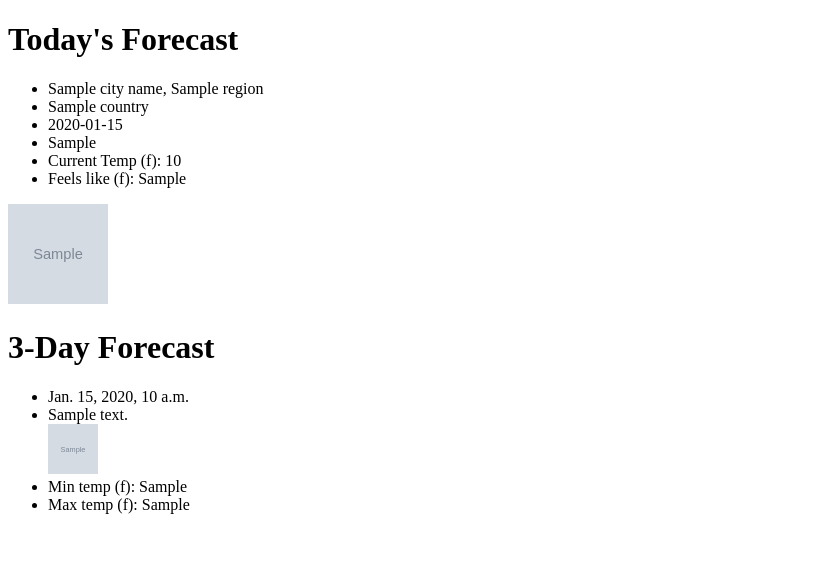
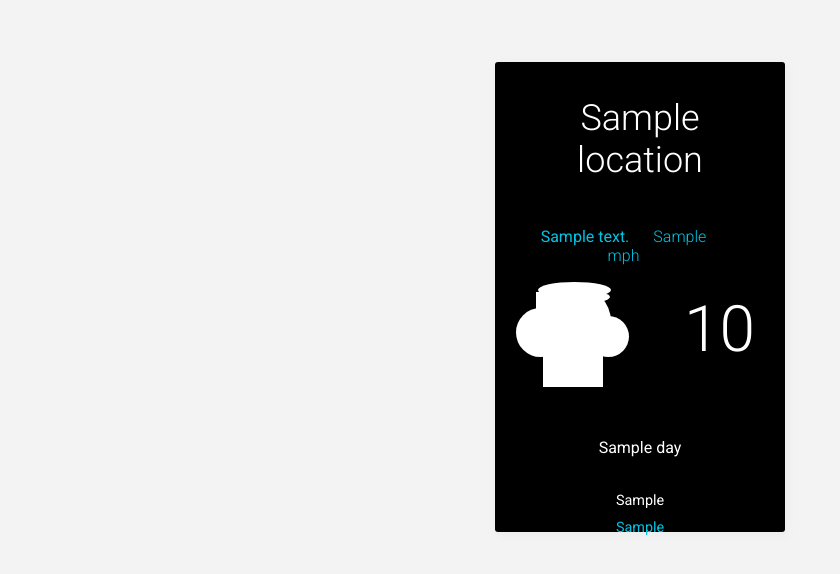
Before and after one commit to mkilgus5750/weather, a Django app: template forecast/templates/forecast/index.html in a window 1280 px wide. Shown: the top 574 px of the page, without its empty margins (0-840 px from the left). Run offline with Django 3.2, Linux system fonts and the light colour scheme; the template is opened without the code that fills it: most values are stand-ins (such as "Sample title", 1, 10 or a date in 2020); grey boxes marked "Sample" are stand-in pictures.

Commit message:
feat:styled with codepen

```diff
--- /dev/null
+++ b/forecast/static/forecast/index.css
@@ -0,0 +1,185 @@
+@import url(https://fonts.googleapis.com/css?family=Roboto:400,300);
+html,
+body {
+    background-color: #F3F3F3;
+    font-family: 'Roboto', sans-serif;
+}
+
+.card {
+    color: white;
+    margin: 0 auto;
+    margin-top: 5%;
+    padding: 5px 30px;
+    width: 290px;
+    height: 470px;
+    border-radius: 3px;
+    background-color: black;
+    box-shadow: 1px 2px 10px rgba(211, 206, 206, 0.2);
+    -webkit-animation: open 2s cubic-bezier(.39, 0, .38, 1);
+}
+
+@-webkit-keyframes open {
+    from {
+        padding: 0 30px;
+        height: 0;
+    }
+    to {
+        height: 470px;
+    }
+}
+
+h1,
+h2,
+h3,
+h4 {
+    position: relative;
+}
+
+h1 {
+    float: right;
+    color: white;
+    font-weight: 300;
+    font-size: 6.59375em;
+    line-height: .2em;
+    -webkit-animation: up 2s cubic-bezier(.39, 0, .38, 1) .2s;
+
+}
+
+h2 {
+    font-weight: 300;
+    font-size: 2.25em;
+    -webkit-animation: up 2s cubic-bezier(.39, 0, .38, 1);
+}
+
+h3 {
+    float: left;
+    margin-right: 33px;
+    color: rgb(0, 196, 230);
+    font-weight: 400;
+    font-size: 1em;
+    -webkit-animation: up 2s cubic-bezier(.39, 0, .38, 1) .1s;
+}
+
+span {
+    margin-left: 24px;
+    color: rgb(0, 196, 230);
+    font-weight: 300;
+}
+
+span span {
+    margin-left: 0;
+}
+
+.dot {
+    font-size: .9em;
+}
+
+.sky {
+    position: relative;
+    margin-top: 108px;
+    width: 100px;
+    height: 100px;
+    -webkit-animation: up 2s cubic-bezier(.39, 0, .38, 1) .2s;
+}
+
+.sun {
+    position: relative;
+    top: -3px;
+    width: 55px;
+    height: 55px;
+    border-radius: 50%;
+    background-color: #FFEB3B;
+    -webkit-animation: up 2s cubic-bezier(.39, 0, .38, 1) .5s;
+}
+
+.cloud {
+    position: absolute;
+    top: 60px;
+    left: 30px;
+    -webkit-animation: up 2s cubic-bezier(.39, 0, .38, 1) .7s;
+}
+
+.cloud:before,
+.cloud:after {
+    position: absolute;
+    display: block;
+    content: "";
+}
+
+.cloud:before {
+    margin-left: -10px;
+    width: 51px;
+    height: 18px;
+    background: #fff;
+}
+
+.cloud:after {
+    position: absolute;
+    top: -10px;
+    left: -22px;
+    width: 28px;
+    height: 28px;
+    border-radius: 50%;
+    background: #fff;
+    box-shadow: 50px -6px 0 6px #fff, 25px -19px 0 10px #fff;
+}
+
+table {
+    position: relative;
+    top: 10px;
+    width: 100%;
+    text-align: center;
+}
+
+tr:nth-child(1) td:nth-child(1),
+tr:nth-child(1) td:nth-child(2),
+tr:nth-child(1) td:nth-child(3),
+tr:nth-child(1) td:nth-child(4),
+tr:nth-child(1) td:nth-child(5) {
+    padding-bottom: 32px;
+    -webkit-animation: up 2s cubic-bezier(.39, 0, .38, 1) .7s;
+}
+
+tr:nth-child(2) td:nth-child(1),
+tr:nth-child(2) td:nth-child(2),
+tr:nth-child(2) td:nth-child(3),
+tr:nth-child(2) td:nth-child(4),
+tr:nth-child(2) td:nth-child(5) {
+    padding-bottom: 7px;
+    -webkit-animation: up 2s cubic-bezier(.39, 0, .38, 1) .9s;
+}
+
+tr:nth-child(3) td:nth-child(1),
+tr:nth-child(3) td:nth-child(2),
+tr:nth-child(3) td:nth-child(3),
+tr:nth-child(3) td:nth-child(4),
+tr:nth-child(3) td:nth-child(5) {
+    padding-bottom: 7px;
+    -webkit-animation: up 2s cubic-bezier(.39, 0, .38, 1) .9s;
+}
+
+tr:nth-child(2),
+tr:nth-child(3) {
+    font-size: .9em;
+}
+
+tr:nth-child(3) {
+    color: rgb(0, 196, 230);
+}
+
+@-webkit-keyframes up {
+    0% {
+        opacity: 0;
+        -webkit-transform: translateY(15px);
+    }
+    50% {
+        opacity: 0;
+        -webkit-transform: translateY(15px);
+    }
+    99% {
+        -webkit-animation-play-state: paused;
+    }
+    100% {
+        opacity: 1;
+    }
+}
--- /dev/null
+++ b/forecast/static/forecast/weather_icons.css
@@ -0,0 +1,304 @@
+html { box-sizing: border-box; }
+html *,
+html *:before,
+html *:after { box-sizing: inherit; }
+
+body {
+  max-width: 42em;
+  padding: 2em;
+  margin: 0 auto;
+  color: #161616;
+  font-family: 'Roboto', sans-serif;
+  text-align: center;
+}
+
+h1 {
+  margin-bottom: 1.375em;
+
+  font-weight: 100;
+  font-size: 4em;
+  text-transform: uppercase;
+}
+
+p,
+a {
+  color: rgba(255,255,255,0.3);
+  font-size: small;
+}
+p { margin: 1.375rem 0; }
+
+.icon {
+  position: relative;
+  display: inline-block;
+  width: 6em;
+  height: 4em;
+  font-size: 1em; /* control icon size here */
+}
+.cloud {
+  position: absolute;
+  z-index: 1;
+  top: 50%;
+  left: 50%;
+  width: 3.6875em;
+  height: 3.6875em;
+  margin: -1.84375em;
+  background: currentColor;
+  border-radius: 50%;
+  box-shadow:
+    -2.1875em 0.6875em 0 -0.6875em,
+    2.0625em 0.9375em 0 -0.9375em,
+    0 0 0 0.375em #fff,
+    -2.1875em 0.6875em 0 -0.3125em #fff,
+    2.0625em 0.9375em 0 -0.5625em #fff;
+}
+.cloud:after {
+  content: '';
+  position: absolute;
+  bottom: 0;
+  left: -0.5em;
+  display: block;
+  width: 4.5625em;
+  height: 1em;
+  background: currentColor;
+  box-shadow: 0 0.4375em 0 -0.0625em #fff;
+}
+.cloud:nth-child(2) {
+  z-index: 0;
+  background: #fff;
+  box-shadow:
+    -2.1875em 0.6875em 0 -0.6875em #fff,
+    2.0625em 0.9375em 0 -0.9375em #fff,
+    0 0 0 0.375em #fff,
+    -2.1875em 0.6875em 0 -0.3125em #fff,
+    2.0625em 0.9375em 0 -0.5625em #fff;
+  opacity: 0.3;
+  transform: scale(0.5) translate(6em, -3em);
+  animation: cloud 4s linear infinite;
+}
+.cloud:nth-child(2):after { background: #fff; }
+
+.sun {
+  position: absolute;
+  top: 50%;
+  left: 50%;
+  width: 2.5em;
+  height: 2.5em;
+  margin: -1.25em;
+  background: currentColor;
+  border-radius: 50%;
+  box-shadow: 0 0 0 0.375em #fff;
+  animation: spin 12s infinite linear;
+}
+.rays {
+  position: absolute;
+  top: -2em;
+  left: 50%;
+  display: block;
+  width: 0.375em;
+  height: 1.125em;
+  margin-left: -0.1875em;
+  background: #fff;
+  border-radius: 0.25em;
+  box-shadow: 0 5.375em #fff;
+}
+.rays:before,
+.rays:after {
+  content: '';
+  position: absolute;
+  top: 0em;
+  left: 0em;
+  display: block;
+  width: 0.375em;
+  height: 1.125em;
+  transform: rotate(60deg);
+  transform-origin: 50% 3.25em;
+  background: #fff;
+  border-radius: 0.25em;
+  box-shadow: 0 5.375em #fff;
+}
+.rays:before {
+  transform: rotate(120deg);
+}
+.cloud + .sun {
+  margin: -2em 1em;
+}
+
+.rain,
+.lightning,
+.snow {
+  position: absolute;
+  z-index: 2;
+  top: 50%;
+  left: 50%;
+  width: 3.75em;
+  height: 3.75em;
+  margin: 0.375em 0 0 -2em;
+  background: currentColor;
+}
+
+.rain:after {
+  content: '';
+  position: absolute;
+  z-index: 2;
+  top: 50%;
+  left: 50%;
+  width: 1.125em;
+  height: 1.125em;
+  margin: -1em 0 0 -0.25em;
+  background: #0cf;
+  border-radius: 100% 0 60% 50% / 60% 0 100% 50%;
+  box-shadow:
+    0.625em 0.875em 0 -0.125em rgba(255,255,255,0.2),
+    -0.875em 1.125em 0 -0.125em rgba(255,255,255,0.2),
+    -1.375em -0.125em 0 rgba(255,255,255,0.2);
+  transform: rotate(-28deg);
+  animation: rain 3s linear infinite;
+}
+
+.bolt {
+  position: absolute;
+  top: 50%;
+  left: 50%;
+  margin: -0.25em 0 0 -0.125em;
+  color: #fff;
+  opacity: 0.3;
+  animation: lightning 2s linear infinite;
+}
+.bolt:nth-child(2) {
+  width: 0.5em;
+  height: 0.25em;
+  margin: -1.75em 0 0 -1.875em;
+  transform: translate(2.5em, 2.25em);
+  opacity: 0.2;
+  animation: lightning 1.5s linear infinite;
+}
+.bolt:before,
+.bolt:after {
+  content: '';
+  position: absolute;
+  z-index: 2;
+  top: 50%;
+  left: 50%;
+  margin: -1.625em 0 0 -1.0125em;
+  border-top: 1.25em solid transparent;
+  border-right: 0.75em solid;
+  border-bottom: 0.75em solid;
+  border-left: 0.5em solid transparent;
+  transform: skewX(-10deg);
+}
+.bolt:after {
+  margin: -0.25em 0 0 -0.25em;
+  border-top: 0.75em solid;
+  border-right: 0.5em solid transparent;
+  border-bottom: 1.25em solid transparent;
+  border-left: 0.75em solid;
+  transform: skewX(-10deg);
+}
+.bolt:nth-child(2):before {
+  margin: -0.75em 0 0 -0.5em;
+  border-top: 0.625em solid transparent;
+  border-right: 0.375em solid;
+  border-bottom: 0.375em solid;
+  border-left: 0.25em solid transparent;
+}
+.bolt:nth-child(2):after {
+  margin: -0.125em 0 0 -0.125em;
+  border-top: 0.375em solid;
+  border-right: 0.25em solid transparent;
+  border-bottom: 0.625em solid transparent;
+  border-left: 0.375em solid;
+}
+
+.flake:before,
+.flake:after {
+  content: '\2744';
+  position: absolute;
+  top: 50%;
+  left: 50%;
+  margin: -1.025em 0 0 -1.0125em;
+  color: #fff;
+  list-height: 1em;
+  opacity: 0.2;
+  animation: spin 8s linear infinite reverse;
+}
+.flake:after {
+  margin: 0.125em 0 0 -1em;
+  font-size: 1.5em;
+  opacity: 0.4;
+  animation: spin 14s linear infinite;
+}
+.flake:nth-child(2):before {
+  margin: -0.5em 0 0 0.25em;
+  font-size: 1.25em;
+  opacity: 0.2;
+  animation: spin 10s linear infinite;
+}
+.flake:nth-child(2):after {
+  margin: 0.375em 0 0 0.125em;
+  font-size: 2em;
+  opacity: 0.4;
+  animation: spin 16s linear infinite reverse;
+}
+
+
+/* Animations */
+
+@keyframes spin {
+  100% { transform: rotate(360deg); }
+}
+
+@keyframes cloud {
+  0% { opacity: 0; }
+  50% { opacity: 0.3; }
+  100% {
+    opacity: 0;
+    transform: scale(0.5) translate(-200%, -3em);
+  }
+}
+
+@keyframes rain {
+  0% {
+    background: #0cf;
+    box-shadow:
+      0.625em 0.875em 0 -0.125em rgba(255,255,255,0.2),
+      -0.875em 1.125em 0 -0.125em rgba(255,255,255,0.2),
+      -1.375em -0.125em 0 #0cf;
+  }
+  25% {
+    box-shadow:
+      0.625em 0.875em 0 -0.125em rgba(255,255,255,0.2),
+      -0.875em 1.125em 0 -0.125em #0cf,
+      -1.375em -0.125em 0 rgba(255,255,255,0.2);
+  }
+  50% {
+    background: rgba(255,255,255,0.3);
+    box-shadow:
+      0.625em 0.875em 0 -0.125em #0cf,
+      -0.875em 1.125em 0 -0.125em rgba(255,255,255,0.2),
+      -1.375em -0.125em 0 rgba(255,255,255,0.2);
+  }
+  100% {
+    box-shadow:
+      0.625em 0.875em 0 -0.125em rgba(255,255,255,0.2),
+      -0.875em 1.125em 0 -0.125em rgba(255,255,255,0.2),
+      -1.375em -0.125em 0 #0cf;
+  }
+}
+
+@keyframes lightning {
+  45% {
+    color: #fff;
+    background: #fff;
+    opacity: 0.2;
+  }
+  50% {
+    color: #0cf;
+    background: #0cf;
+    opacity: 1;
+  }
+  55% {
+    color: #fff;
+    background: #fff;
+    opacity: 0.2;
+  }
+}
--- a/forecast/templates/forecast/index.html
+++ b/forecast/templates/forecast/index.html
@@ -1,31 +1,48 @@
 {% extends "base.html" %}
+{% load static %}
+
+{% block css_files %}
+    <link rel="stylesheet" href="{% static "forecast/index.css" %}">
+{% endblock %}
 
 {% block page_title %}
 Today's Forecast
 {% endblock %}
 
 {% block content %}
-<h1>Today's Forecast</h1>
-<ul>
-    <li>{{ city_name }}, {{ region }}</li>
-    <li>{{ country }}</li>
-    <li>{{ localtime }}</li>
-    <li>{{ current_condition_string }}</li>
-    <li>Current Temp (f): {{ current_temp_f }}</li>
-    <li>Feels like (f): {{ feelslike_f }}</li>
-</ul>
-<image src="{{current_condition_image}}" width="100" height="100">
-
-<h1>3-Day Forecast</h1>
-{% for day in three_day_forecast %}
-    <ul>
-        <li>{{ day.date }}</li>
-        <li>{{ day.day.condition.text }}</li>
-        <image src="{{day.day.condition.icon}}" width="50" height="50">
-        <li>Min temp (f): {{ day.day.mintemp_f }}</li>
-        <li>Max temp (f): {{ day.day.maxtemp_f }}</li>
-
-
-    </ul>
-{% endfor %}
+<div class="card">
+        <h2>{{ location.name }}</h2>
+        <h3>{{ current.condition.text }}<span>{{ current.wind_mph }} mph<span class="dot"></h3>
+        <h1>{{ current.temp_f}}</h1>
+        <div class='sky'>
+            {% if condition == 'Sunny' %}
+            {% include "forecast/weather_icons/sunny.html" %}
+            {% elif condition == 'cloudy' %}
+            {% include "forecast/weather_icons/cloudy.html" %}
+            {% elif condition == 'rain' %}
+            {% include "forecast/weather_icons/rainy.html" %}
+            {% elif condition == 'thunder' %}
+            {% include "forecast/weather_icons/thunder_storm.html" %}
+            {% else %}
+            {% include "forecast/weather_icons/thunder_storm.html" %}
+            {% endif %}
+        </div>
+        <table>
+            <tr>
+                {% for day in string_days_of_week %}
+                    <td>{{ day }}</td>
+                {% endfor %}
+            </tr>
+            <tr>
+                {% for day in three_day_forecast %}
+                <td>{{ day.day.maxtemp_f }}</td>
+                {% endfor %}
+            </tr>
+            <tr>
+                {% for day in three_day_forecast %}
+                <td>{{ day.day.mintemp_f }}</td>
+                {% endfor %}
+            </tr>
+        </table>
+    </div>
 {% endblock %}
--- /dev/null
+++ b/forecast/templates/forecast/weather_icons/base.html
@@ -0,0 +1,3 @@
+{% load static %}
+<link rel="stylesheet" href="{% static "forecast/weather_icons.css" %}">
+{% block weather_content %}{% endblock %}
--- /dev/null
+++ b/forecast/templates/forecast/weather_icons/thunder_storm.html
@@ -0,0 +1,10 @@
+{% extends "./base.html" %}
+{% block weather_content %}
+<div class="icon thunder-storm">
+  <div class="cloud"></div>
+  <div class="lightning">
+    <div class="bolt"></div>
+    <div class="bolt"></div>
+  </div>
+</div>
+{% endblock %}
--- a/manage.py
+++ b/manage.py
@@ -2,7 +2,6 @@
 """Django's command-line utility for administrative tasks."""
 import os
 import sys
-
 
 def main():
     """Run administrative tasks."""
--- a/templates/base.html
+++ b/templates/base.html
@@ -1,3 +1,5 @@
+{% load static %}
+
 <!DOCTYPE html>
 <html lang="en">
 <head>
@@ -5,6 +7,8 @@
     <meta http-equiv="X-UA-Compatible" content="IE=edge">
     <meta name="viewport" content="width=device-width, initial-scale=1.0">
     <title>{% block page_title %} Weather {% endblock %}</title>
+    <link rel="stylesheet" href="{% static "styles.css" %}">
+    {% block css_files %}{% endblock %}
 </head>
 <body>
     {% block content %}{% endblock %}
```
Also changed, not shown: forecast/templates/forecast/weather_icons.html (added, +43 -0 lines), forecast/templates/forecast/weather_icons/cloudy.html (added, +7 -0 lines), forecast/templates/forecast/weather_icons/flurries.html (added, +10 -0 lines), forecast/templates/forecast/weather_icons/rainy.html (added, +7 -0 lines), forecast/templates/forecast/weather_icons/sun_shower.html (added, +10 -0 lines), forecast/templates/forecast/weather_icons/sunny.html (added, +8 -0 lines), forecast/views.py (+25 -18 lines).
